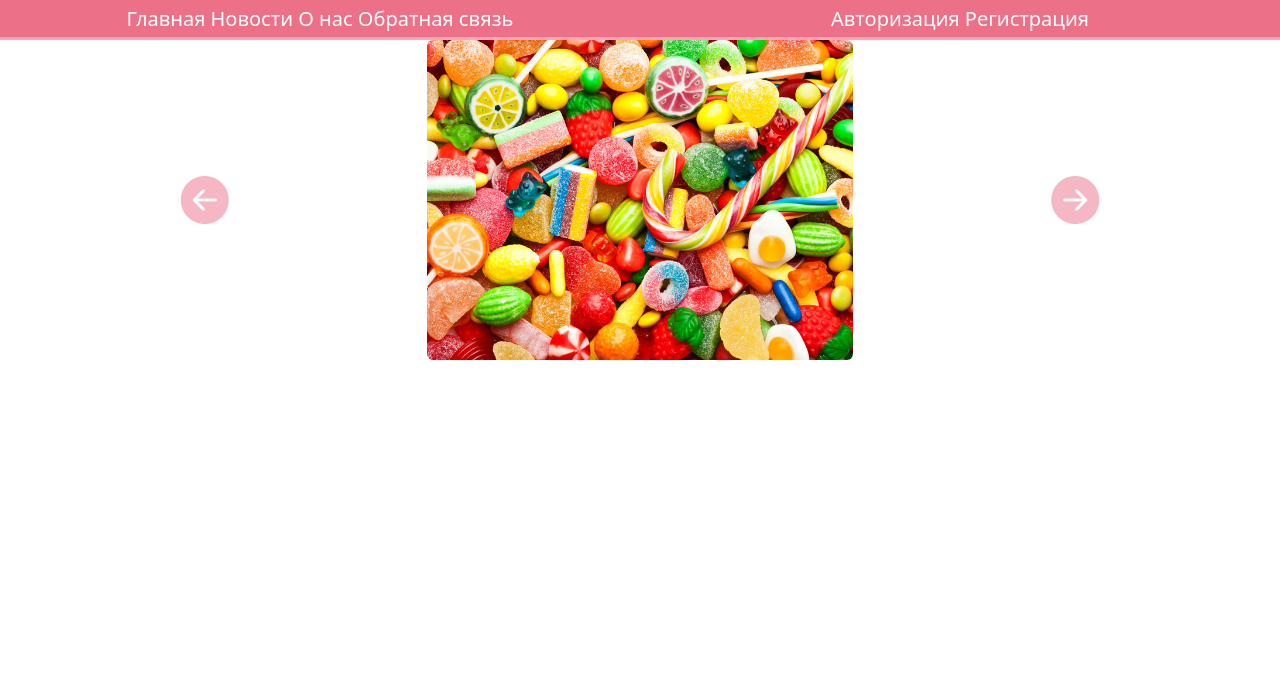
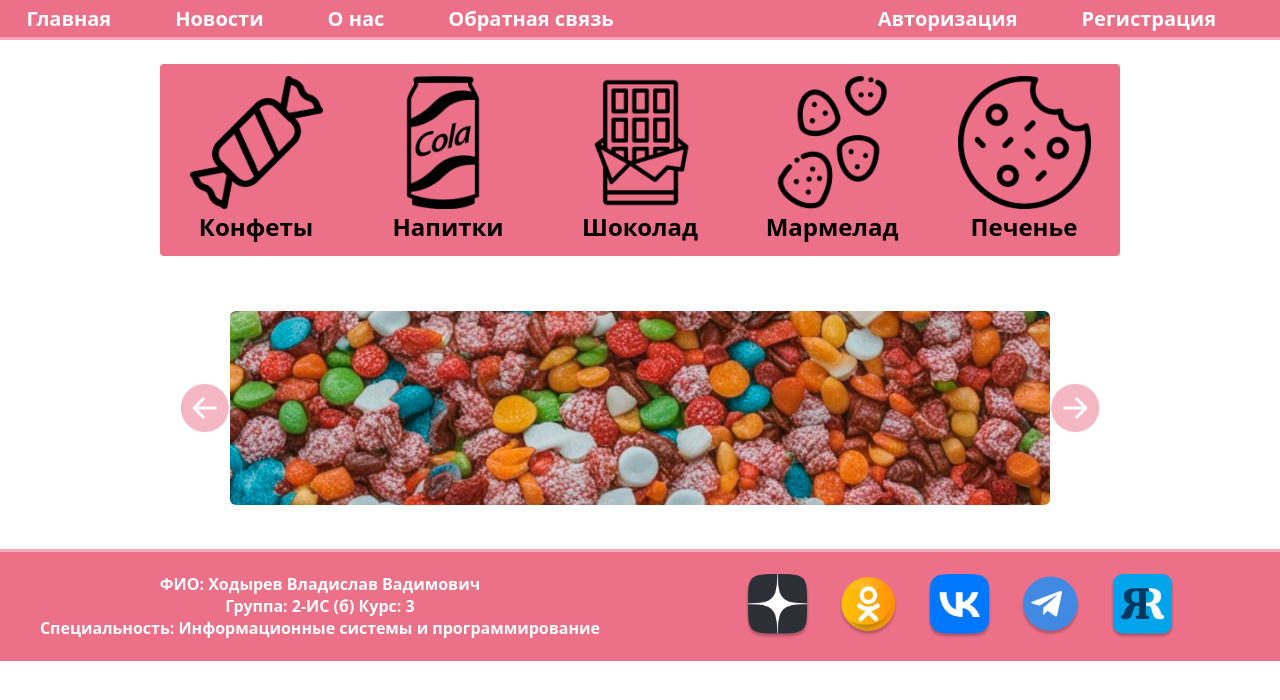
Before and after one commit to Bun6unny/Vlad, a PHP site: page / in a window 1280 px wide. Shown: the top 700 px of the page. Run offline with PHP 8.4, Linux system fonts and the light colour scheme.

Commit message:
Add files via upload

```diff
--- a/index.php
+++ b/index.php
@@ -12,28 +12,57 @@
 
     <div class="header">
         <div class="header-left">
-            Главная
-            Новости
-            О нас
-            Обратная связь
+            <a href="#" style="margin-left: 0%;">Главная</a>
+            <a href="#">Новости</a>
+            <a href="#">О нас</a>
+            <a href="#" style="margin-right: 0%;">Обратная связь</a>
         </div>
         <div class="header-right">
-            Авторизация
-            Регистрация
+            <a href="#">Авторизация</a>
+            <a href="#" style="margin-right: 10%;">Регистрация</a>
         </div>
     </div>
 
+    <div class="menu">
+        <button class="menu-left-button">
+            <img style="max-height: 70%; width: auto; height: auto;" src="img/candy.png">
+            <div>Конфеты</div>
+        </button>
+        <button class="menu-button">
+            <img style="max-height: 70%; width: auto; height: auto;" src="img/cola.png">
+            <div>Напитки</div>
+        </button>
+        <button class="menu-button">
+            <img style="max-height: 70%; width: auto; height: auto;" src="img/chock.png">
+            <div>Шоколад</div>
+        </button>
+        <button class="menu-button">
+            <img style="max-height: 70%; width: auto; height: auto;" src="img/marm.png">
+            <div>Мармелад</div>
+        </button>
+        <button class="menu-right-button">
+            <img style="max-height: 70%; width: auto; height: auto;" src="img/cokie.png">
+            <div>Печенье</div>
+        </button>
+    </div>
+
     <div class="slider">
-    <div id="carouselExample" class="carousel slide w-100 h-80">
+    <div id="carouselExample" class="carousel slide">
         <div class="carousel-inner">
             <div class="carousel-item active">
-            <img src="img/1.jpg" class="d-block w-90 h-100 d-flex m-auto rounded">
+            <img src="img/1.png" class="d-block d-flex m-auto rounded" style="max-width: 80%; height: auto;">
             </div>
             <div class="carousel-item">
-            <img src="img/2.jpg" class="d-block w-80 h-100 d-flex m-auto rounded">
+            <img src="img/2.png" class="d-block d-flex m-auto rounded" style="max-width: 80%; height: auto;">
             </div>
             <div class="carousel-item">
-            <img src="img/3.jpg" class="d-block w-80 h-100 d-flex m-auto rounded">
+            <img src="img/3.png" class="d-block d-flex m-auto rounded" style="max-width: 80%; height: auto;">
+            </div>
+            <div class="carousel-item">
+            <img src="img/4.png" class="d-block d-flex m-auto rounded" style="max-width: 80%; height: auto;">
+            </div>
+            <div class="carousel-item">
+            <img src="img/5.png" class="d-block d-flex m-auto rounded" style="max-width: 80%; height: auto;">
             </div>
         </div>
         <button class="carousel-control-prev" type="button" data-bs-target="#carouselExample" data-bs-slide="prev">
@@ -47,5 +76,20 @@
     </div>
     </div>
 
+    <div class="footer" style="margin-top:1%;">
+        <div class="footer-left">
+        ФИО: Ходырев Владислав Вадимович<br>
+        Группа: 2-ИС (б) Курс: 3<br>
+        Специальность: Информационные системы и программирование
+        </div>
+        <div class="footer-right">
+            <img src="img/set1.png" style="max-height: 60%; width: auto; height: auto; margin-right:2%;">
+            <img src="img/set2.png" style="max-height: 60%; width: auto; height: auto; margin-left:2%; margin-right:2%;">
+            <img src="img/set3.png" style="max-height: 60%; width: auto; height: auto; margin-left:2%; margin-right:2%;">
+            <img src="img/set4.png" style="max-height: 60%; width: auto; height: auto; margin-left:2%; margin-right:2%;">
+            <img src="img/set5.png" style="max-height: 60%; width: auto; height: auto; margin-left:2%;">
+        </div>
+    </div>
+
 </body>
 </html>
--- a/style.css
+++ b/style.css
@@ -10,6 +10,8 @@ body {
     background-color: #EC7088;
     border-bottom: 3px solid #FAA7B7;
     display: flex;
+    text-align: right;
+    font-weight: bold;
 }
 
 .header-left {
@@ -18,26 +20,136 @@ body {
     justify-content: center;
     text-align: center;
     font-size: 20px;
-    color: white;
     width: 50%;
 }
 
 .header-right {
     display: flex;
     align-items: center;
-    justify-content: center;
-    text-align: center;
+    justify-content: flex-end;
     font-size: 20px;
+    width: 50%;
+}
+
+.header-left a,
+.header-right a {
     color: white;
-    width: 50%;
+    text-decoration: none;
+    margin-right: 5%;
+    margin-left: 5%;
+}
+
+.header-left a:hover,
+.header-right a:hover {
+    color: #FAA7B7;
 }
 
 .slider {
     width: 80%;
     margin-left: 10%;
-    height: 40%;
+    height: 32%;
+    display: flex;
+    align-items: center;
+    justify-content: center;
 }
 
 .carousel-control-prev, .carousel-control-next {
     font-size: 3rem;
 }
+
+.menu {
+    width: 100%;
+    height: 30%;
+    display: flex;
+    align-items: center;
+    justify-content: center;
+}
+
+.menu-left-button {
+    width: 15%;
+    height: 80%;
+    background-color: #EC7088;
+    border-bottom-left-radius: 4px;
+    border-top-left-radius: 4px;
+    border: none;
+    transition: background-color 0.3s, color 0.3s;
+    font-weight: bold;
+    font-size: 24px;
+}
+
+.menu-right-button {
+    width: 15%;
+    height: 80%;
+    background-color: #EC7088;
+    border-bottom-right-radius: 4px;
+    border-top-right-radius: 4px;
+    border: none;
+    transition: background-color 0.3s, color 0.3s;
+    font-weight: bold;
+    font-size: 24px;
+}
+
+.menu-button {
+    width: 15%;
+    height: 80%;
+    border: none;
+    background-color: #EC7088;
+    transition: background-color 0.3s, color 0.3s;
+    font-weight: bold;
+    font-size: 24px;
+}
+
+.menu-button:hover {
+    background-color: #FAA7B7;
+    color: white;
+}
+
+.menu-right-button:hover {
+    background-color: #FAA7B7;
+    color: white;
+}
+
+.menu-left-button:hover {
+    background-color: #FAA7B7;
+    color: white;
+}
+
+.menu-button img,
+.menu-right-button img,
+.menu-left-button img {
+    transition: filter 0.3s ease;
+}
+
+.menu-button:hover img,
+.menu-right-button:hover img,
+.menu-left-button:hover img {
+    filter: invert(100%);
+}
+
+.footer {
+    width: 100%;
+    height: 14%;
+    background-color: #EC7088;
+    border-top: 3px solid #FAA7B7;
+    display: flex;
+    font-weight: bold;
+}
+
+.footer-left {
+    display: flex;
+    align-items: center;
+    justify-content: center;
+    text-align: center;
+    font-size: 16px;
+    width: 50%;
+    color: white;
+    line-height: 1.4;
+}
+
+.footer-right {
+    display: flex;
+    align-items: center;
+    justify-content: center;
+    font-size: 20px;
+    width: 50%;
+}
```
Also changed, not shown: img/1.png (added), img/2.png (added), img/3.png (added), img/4.png (added), img/5.png (added), img/candy.png (added), img/chock.png (added), img/cokie.png (added), img/cola.png (added), img/marm.png (added), img/set1.png (added), img/set2.png (added), img/set3.png (added), img/set4.png (added), 1 more files.
